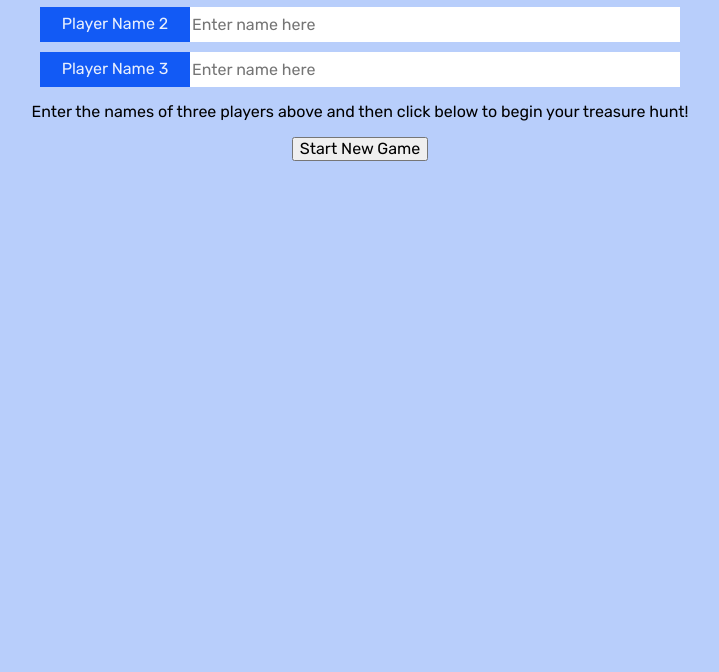
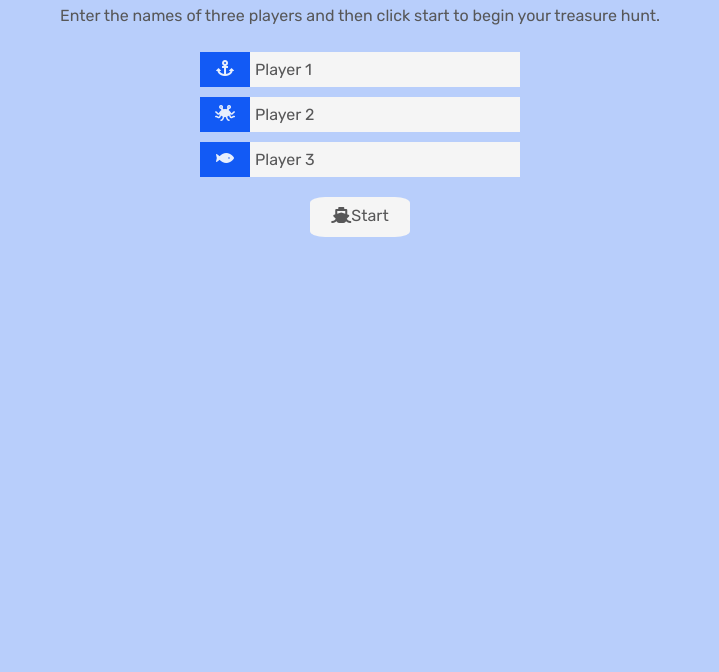
Before and after one commit to hillstew/treasure-time, a website: page index.html in a window 1280 px wide. Shown: the part 128-800 px from the top of the page, without its empty margins (280-999 px from the left). Drawn offline with nearby package versions, Linux system fonts and the light colour scheme.

Commit message:
Improve user experience on start screen

```diff
--- a/class/Wheel.js
+++ b/class/Wheel.js
@@ -21,7 +21,7 @@ class Wheel {
     let index = this.createRandomNumber(this.elements.length);
     this.currentElement = this.elements[index];
     domUpdates.displaySpunElement(this.currentElement);
-    domUpdates.disableElement('.js-spin-btn');
+    domUpdates.disableElement('.js-spin-btn', 'tomato');
   }
 }
 
--- a/domUpdates.js
+++ b/domUpdates.js
@@ -28,9 +28,9 @@ const domUpdates = {
     $('.js-user-instructions').text(`You turned towards a treasure trove of ${element}`);
   },
 
-  disableElement(nameOfClass) {
+  disableElement(nameOfClass, color) {
     $(`${nameOfClass}`).prop('disabled', true);
-    $(`${nameOfClass}`).css('background-color', 'tomato');
+    $(`${nameOfClass}`).css('background-color', `${color}`);
   },
 
   enableElement(nameOfClass) {
--- a/index.html
+++ b/index.html
@@ -17,28 +17,27 @@
   <body>
     <section class="start-screen js-start-screen">
       <h1>Welcome to Treasure Time</h1>
+      <p>Enter the names of three players and then click start to begin your treasure hunt.</p>
       <section class="player-input-flex">
-        <label for="playername1">Player Name 1</label>
-        <input class="js-player1" type="text" id="playername1" placeholder="Enter name here" />
+        <label for="playername1"><i class="fas fa-anchor"></i></label>
+        <input class="js-player1" type="text" id="playername1" value="Player 1" />
       </section>
       <section class="player-input-flex">
-        <label for="playername2">Player Name 2</label>
-        <input class="js-player2" type="text" id="playername2" placeholder="Enter name here" />
+        <label for="playername2"><i class="fas fa-pastafarianism"></i></label>
+        <input class="js-player2" type="text" id="playername2" value="Player 2" />
       </section>
       <section class="player-input-flex">
-        <label for="playername3">Player Name 3</label>
-        <input class="js-player3" type="text" id="playername3" placeholder="Enter name here" />
+        <label for="playername3"><i class="fas fa-fish"></i></label>
+        <input class="js-player3" type="text" id="playername3" value="Player 3" />
       </section>
 
-      <p>Enter the names of three players above and then click below to begin your treasure hunt!</p>
-      <button class="js-start-btn">Start New Game</button>
+      <button class="js-start-btn"><i class="fas fa-ship"></i>Start</button>
     </section>
     <aside>
       <article class="js-player-card">
         <h2>Player 1</h2>
         <div>
           <p class="round-score">Round Score</p>
-          <i class="fas fa-coins"></i>
           <p class="js-round-score-num">0</p>
         </div>
         <div>
--- a/style.css
+++ b/style.css
@@ -49,9 +49,19 @@ aside {
   text-align: center;
 }
 
+.start-screen h1 {
+  color: #575758;
+  font-size: 3rem;
+  margin: 40px 0;
+}
+
+.start-screen p {
+  color: #575758;
+}
+
 .player-input-flex {
   display: flex;
-  width: 50%;
+  width: 25%;
   margin: auto;
 }
 
@@ -61,14 +71,33 @@ aside {
   height: 35px;
   margin-top: 10px;
   padding-top: 8px;
-  width: 150px;
+  width: 50px;
 }
 
 .player-input-flex input {
+  background-color: #f5f5f5;
   border: transparent;
+  color: #575758;
   flex: 1;
   height: 35px;
+  padding-left: 5px;
   margin-top: 10px;
+}
+
+.js-start-btn {
+  background-color: #f5f5f5;
+  border: transparent;
+  border-radius: 15%;
+  color: #575758;
+  cursor: pointer;
+  height: 40px;
+  margin-top: 20px;
+  width: 100px;
+}
+
+.js-start-btn:hover {
+  background-color: #125af5;
+  color: #e8effd
 }
 
 .js-player-card {
```
